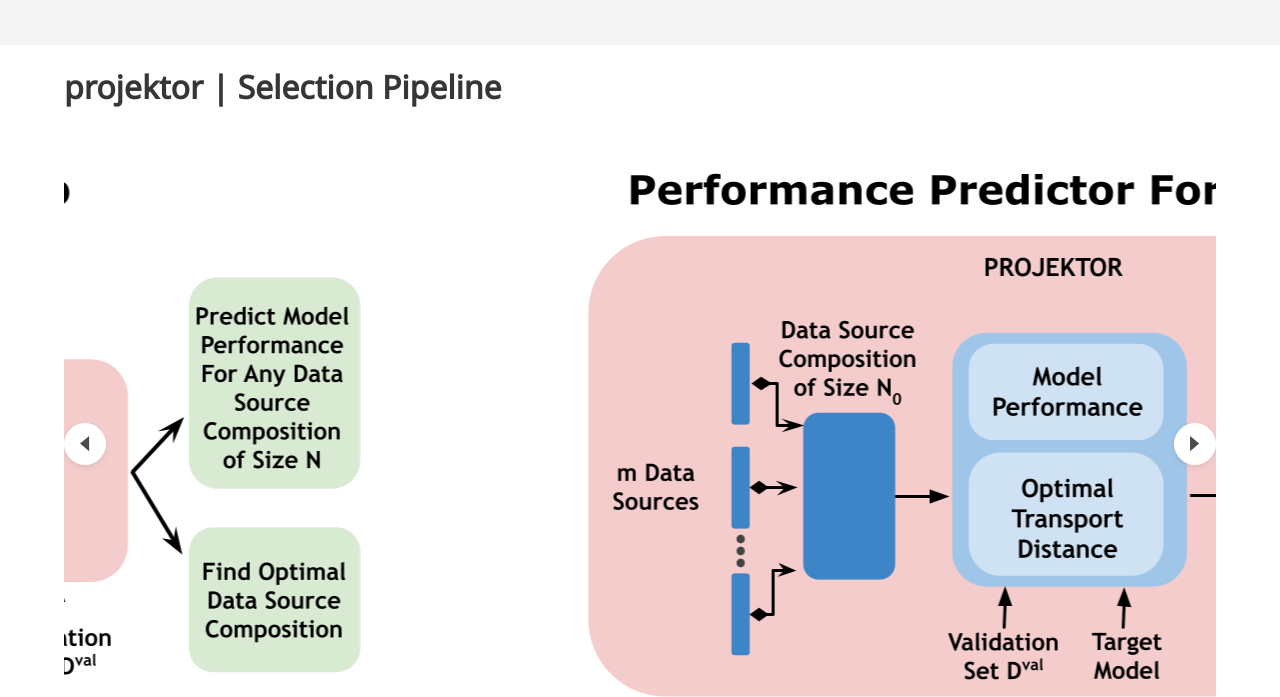
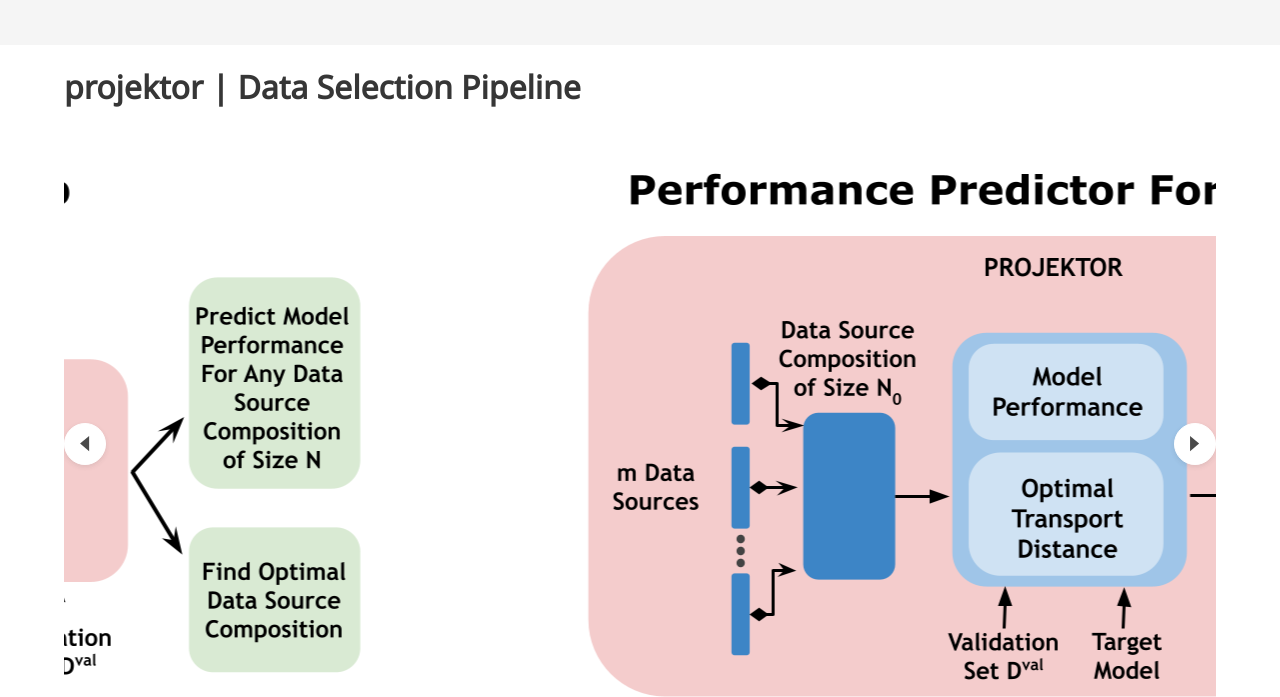
Before and after one commit to REDSgnaoh/projecktor, a plain HTML site: page index.html in a window 1280 px wide. Shown: the part 1683-2380 px from the top of the page. Drawn offline with nearby package versions, Linux system fonts and the light colour scheme; some icons are missing; a web font is replaced by a local one.

Commit message:
Update index.html

```diff
--- a/index.html
+++ b/index.html
@@ -175,7 +175,7 @@ provide projektor as an <a href="https://github.com/ruoxi-jia-group/projektor" t
 <section class="hero is-small">
   <div class="hero-body">
     <div class="container">
-      <h2 class="title is-3">projektor | Selection Pipeline</h2>
+      <h2 class="title is-3">projektor | Data Selection Pipeline</h2>
       <div id="results-carousel" class="carousel results-carousel">
        <div class="item">
         <!-- Your image here -->
```
